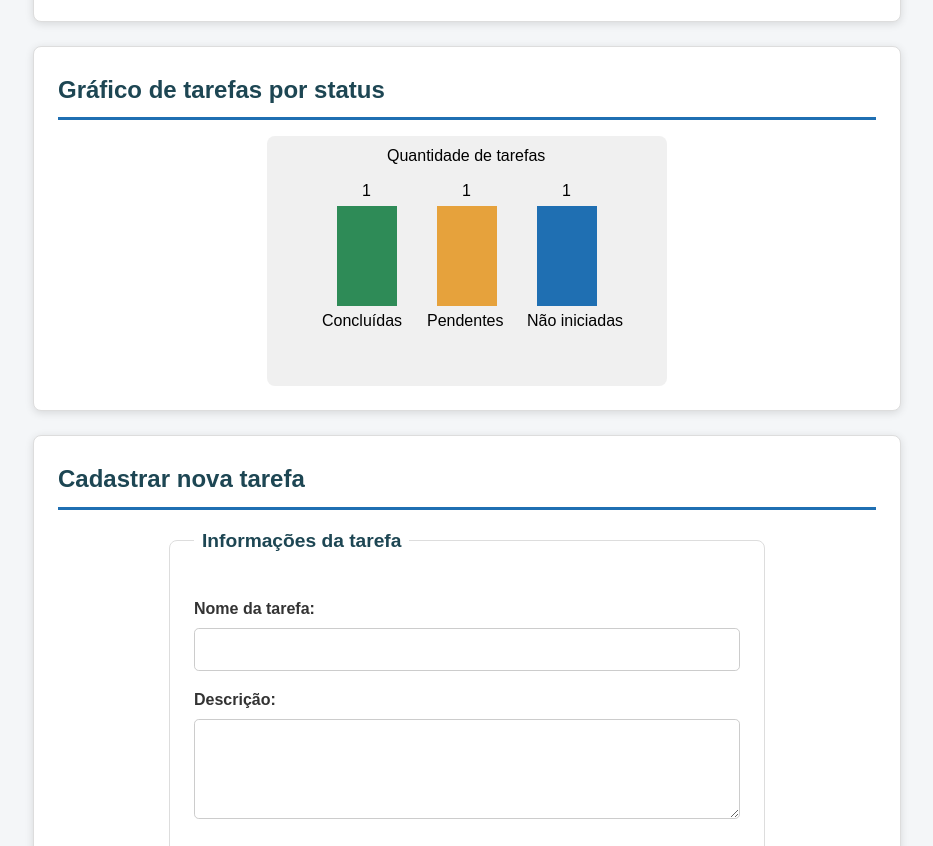
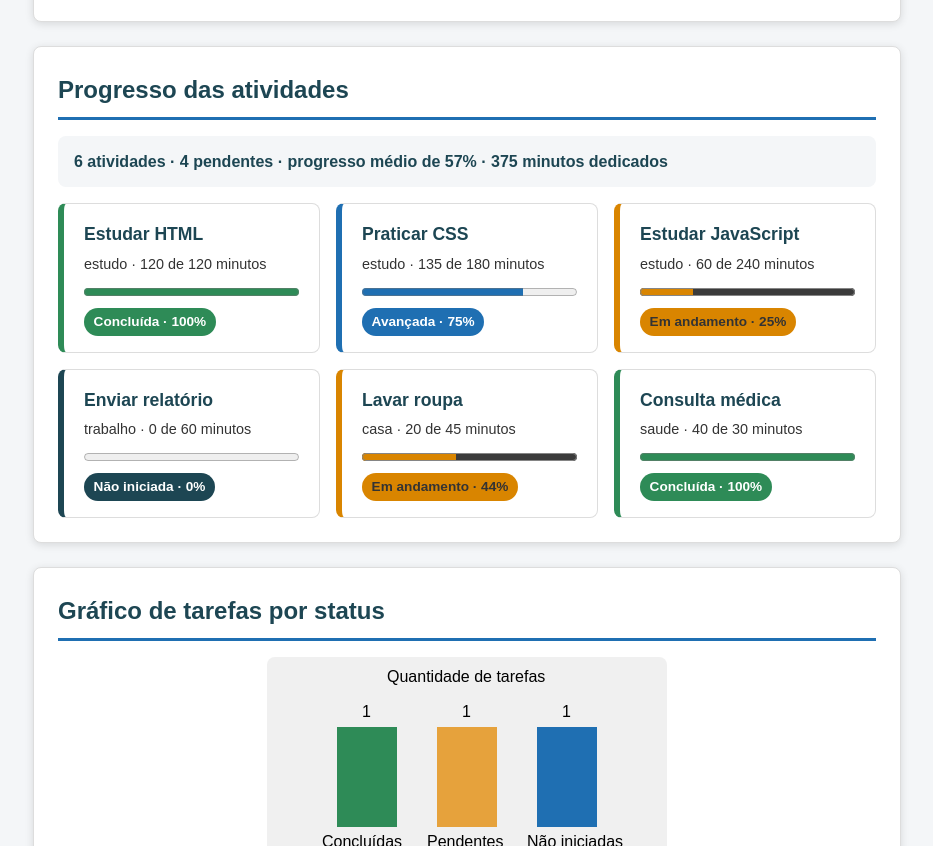
Before and after one commit to felipe234324/projeto-integrador-frontend-felipelima, a plain HTML site: page index.html in a window 1280 px wide. Shown: the part 1119-1965 px from the top of the page, without its empty margins (173-1106 px from the left). Drawn offline with Linux system fonts and the light colour scheme.

Commit message:
feat: adicionado funcionalidades no script.js

```diff
--- a/css/style.css
+++ b/css/style.css
@@ -40,7 +40,7 @@ html {
 }
 
 /* Navbar (Flexbox)
-   A página tem várias seções e o visitante
+   position: sticky: a página tem várias seções e o visitante
    precisa trocar de uma para outra sem voltar ao topo. O sticky mantém a
    navbar no fluxo normal, então não cobre o conteúdo nem exige padding extra
    no body. Só funciona porque a navbar é filha direta do body: dentro do
@@ -300,6 +300,7 @@ a:active {
     margin-left: auto;
 }
 
+/* Descendente: afeta os links da navbar e também os do submenu */
 .navbar-links a {
     display: block;
     padding: 0.5rem 0.9rem;
@@ -333,7 +334,7 @@ a:active {
     background-color: var(--cor-secundaria);
 }
 
-/* ---------- Dropdown ---------- */
+/* ---------- Dropdown (via :hover) ---------- */
 
 .tem-submenu {
     position: relative;
@@ -356,6 +357,8 @@ a:active {
     box-shadow: var(--sombra);
 }
 
+/* Filho direto: abre só o submenu do próprio item.
+   :focus-within mantém o menu acessível pelo teclado. */
 .tem-submenu:hover > .submenu,
 .tem-submenu:focus-within > .submenu {
     display: block;
@@ -378,6 +381,7 @@ a:active {
     border-radius: 2px;
 }
 
+/* Irmão adjacente: espaça uma barra da outra sem margem na primeira */
 .menu-hamburguer span + span {
     margin-top: 0.3rem;
 }
@@ -413,6 +417,8 @@ a:active {
     margin-top: var(--espacamento);
 }
 
+/* Cada item é um card em coluna: ícone em cima, texto embaixo.
+   --cor-destaque é a cor de cada card (borda de cima e ícone). */
 .grade li {
     --cor-destaque: var(--cor-principal);
     display: flex;
@@ -425,6 +431,8 @@ a:active {
     border-radius: var(--raio-borda);
     color: var(--cor-secundaria);
     font-weight: bold;
+    /* Hover com transform (e não width/height/margin): não recalcula
+       o layout, então os outros cards não se mexem e a animação é mais fluida */
     transition: transform 0.2s ease, box-shadow 0.2s ease;
 }
 
@@ -433,7 +441,7 @@ a:active {
     box-shadow: var(--sombra);
 }
 
-/* Ícone circular criado com CSS */
+/* Ícone circular criado só com CSS */
 .grade li::before {
     display: flex;
     align-items: center;
@@ -446,6 +454,7 @@ a:active {
     font-size: 1.25rem;
 }
 
+/* Pseudo-classe estrutural */
 .grade li:nth-child(1)::before {
     content: "+";
     content: "+" / "";
@@ -502,3 +511,77 @@ footer {
     margin-top: 2rem;
     border-top: 6px solid var(--cor-principal);
 }
+
+/* ---------- Resultado: progresso das atividades ---------- */
+.resumo-atividades {
+    padding: 0.8rem 1rem;
+    margin: var(--espacamento) 0 0;
+    background-color: var(--cor-fundo);
+    border-radius: var(--raio-borda);
+    color: var(--cor-secundaria);
+    font-weight: bold;
+}
+
+.lista-atividades {
+    display: grid;
+    grid-template-columns: repeat(auto-fit, minmax(220px, 1fr));
+    gap: var(--espacamento);
+    margin-top: var(--espacamento);
+}
+
+.cartao-atividade {
+    --cor-faixa: var(--cor-borda);
+    padding: 1rem 1.25rem;
+    background-color: var(--cor-branco);
+    border: 1px solid var(--cor-borda);
+    border-left: 6px solid var(--cor-faixa);
+    border-radius: var(--raio-borda);
+}
+
+.cartao-atividade h3 {
+    margin: 0 0 0.25rem;
+    font-size: 1.1rem;
+    color: var(--cor-secundaria);
+}
+
+.cartao-atividade p {
+    margin: 0 0 0.5rem;
+    font-size: 0.9rem;
+}
+
+.cartao-atividade progress {
+    display: block;
+    width: 100%;
+    margin-bottom: 0.5rem;
+    accent-color: var(--cor-faixa);
+}
+
+.rotulo-faixa {
+    display: inline-block;
+    padding: 0.2rem 0.6rem;
+    border-radius: 999px;
+    background-color: var(--cor-faixa);
+    color: var(--cor-branco);
+    font-size: 0.85rem;
+    font-weight: bold;
+}
+
+.faixa-concluida {
+    --cor-faixa: var(--cor-sucesso);
+}
+
+.faixa-avancada {
+    --cor-faixa: var(--cor-principal);
+}
+
+.faixa-andamento {
+    --cor-faixa: var(--cor-alerta);
+}
+
+.faixa-andamento .rotulo-faixa {
+    color: var(--cor-texto);
+}
+
+.faixa-nao-iniciada {
+    --cor-faixa: var(--cor-secundaria);
+}
--- a/index.html
+++ b/index.html
@@ -1,4 +1,3 @@
-
 <!DOCTYPE html>
 <html lang="pt-BR">
 <head>
@@ -125,6 +124,10 @@
             </table>
         </section>
 
+        <section id="resultado" class="card">
+            <h2>Progresso das atividades</h2>
+        </section>
+
         <section id="grafico" class="card">
             <h2>Gráfico de tarefas por status</h2>
 
@@ -214,5 +217,6 @@
     </footer>
 
     <script src="js/logica.js" defer></script>
+    <script src="js/script.js" defer></script>
 </body>
 </html>
--- /dev/null
+++ b/js/script.js
@@ -0,0 +1,120 @@
+const atividades = [
+    { nome: "Estudar HTML",       categoria: "estudo",   minutosEstimados: 120, minutosGastos: 120 },
+    { nome: "Praticar CSS",       categoria: "estudo",   minutosEstimados: 180, minutosGastos: 135 },
+    { nome: "Estudar JavaScript", categoria: "estudo",   minutosEstimados: 240, minutosGastos: 60 },
+    { nome: "Enviar relatório",   categoria: "trabalho", minutosEstimados: 60,  minutosGastos: 0 },
+    { nome: "Lavar roupa",        categoria: "casa",     minutosEstimados: 45,  minutosGastos: 20 },
+    { nome: "Consulta médica",    categoria: "saude",    minutosEstimados: 30,  minutosGastos: 40 }
+];
+
+const ROTULOS_FAIXA = {
+    "concluida": "Concluída",
+    "avancada": "Avançada",
+    "andamento": "Em andamento",
+    "nao-iniciada": "Não iniciada"
+};
+
+function calcularProgresso(minutosGastos, minutosEstimados, limiteMaximo = 100) {
+    if (minutosEstimados <= 0) {
+        return 0;
+    }
+
+    const percentual = Math.round((minutosGastos / minutosEstimados) * 100);
+
+    return Math.min(percentual, limiteMaximo);
+}
+
+function classificarProgresso(percentual) {
+    if (percentual >= 100) {
+        return "concluida";
+    } else if (percentual >= 60) {
+        return "avancada";
+    } else if (percentual > 0) {
+        return "andamento";
+    } else {
+        return "nao-iniciada";
+    }
+}
+
+function avaliarAtividades(lista) {
+    return lista.map((atividade) => {
+        const percentual = calcularProgresso(atividade.minutosGastos, atividade.minutosEstimados);
+
+        return {
+            ...atividade,
+            percentual: percentual,
+            faixa: classificarProgresso(percentual)
+        };
+    });
+}
+
+function filtrarPendentes(avaliadas) {
+    return avaliadas.filter((atividade) => atividade.faixa !== "concluida");
+}
+
+function calcularResumo(avaliadas) {
+    const totalMinutosGastos = avaliadas.reduce((soma, atividade) => soma + atividade.minutosGastos, 0);
+    const somaPercentuais = avaliadas.reduce((soma, atividade) => soma + atividade.percentual, 0);
+    const mediaProgresso = avaliadas.length === 0 ? 0 : Math.round(somaPercentuais / avaliadas.length);
+
+    return {
+        totalAtividades: avaliadas.length,
+        totalPendentes: filtrarPendentes(avaliadas).length,
+        totalMinutosGastos: totalMinutosGastos,
+        mediaProgresso: mediaProgresso
+    };
+}
+
+function criarCartaoAtividade(atividade) {
+    const cartao = document.createElement("article");
+    cartao.classList.add("cartao-atividade", `faixa-${atividade.faixa}`);
+
+    const titulo = document.createElement("h3");
+    titulo.textContent = atividade.nome;
+
+    const detalhes = document.createElement("p");
+    detalhes.textContent = `${atividade.categoria} · ${atividade.minutosGastos} de ${atividade.minutosEstimados} minutos`;
+
+    const barra = document.createElement("progress");
+    barra.max = 100;
+    barra.value = atividade.percentual;
+    barra.setAttribute("aria-label", `Progresso de ${atividade.nome}`);
+
+    const rotulo = document.createElement("span");
+    rotulo.classList.add("rotulo-faixa");
+    rotulo.textContent = `${ROTULOS_FAIXA[atividade.faixa]} · ${atividade.percentual}%`;
+
+    cartao.append(titulo, detalhes, barra, rotulo);
+
+    return cartao;
+}
+
+function criarElementoResumo(resumo) {
+    const paragrafo = document.createElement("p");
+    paragrafo.classList.add("resumo-atividades");
+    paragrafo.textContent = `${resumo.totalAtividades} atividades · ${resumo.totalPendentes} pendentes · progresso médio de ${resumo.mediaProgresso}% · ${resumo.totalMinutosGastos} minutos dedicados`;
+
+    return paragrafo;
+}
+
+function mostrarPainel(destino, lista) {
+    const avaliadas = avaliarAtividades(lista);
+    const resumo = calcularResumo(avaliadas);
+
+    const listaCartoes = document.createElement("div");
+    listaCartoes.classList.add("lista-atividades");
+
+    for (const atividade of avaliadas) {
+        listaCartoes.append(criarCartaoAtividade(atividade));
+    }
+
+    destino.append(criarElementoResumo(resumo), listaCartoes);
+}
+
+const areaResultado = document.querySelector("#resultado");
+
+if (areaResultado === null) {
+    console.error('A área de resultado "#resultado" não foi encontrada no HTML.');
+} else {
+    mostrarPainel(areaResultado, atividades);
+}
```
